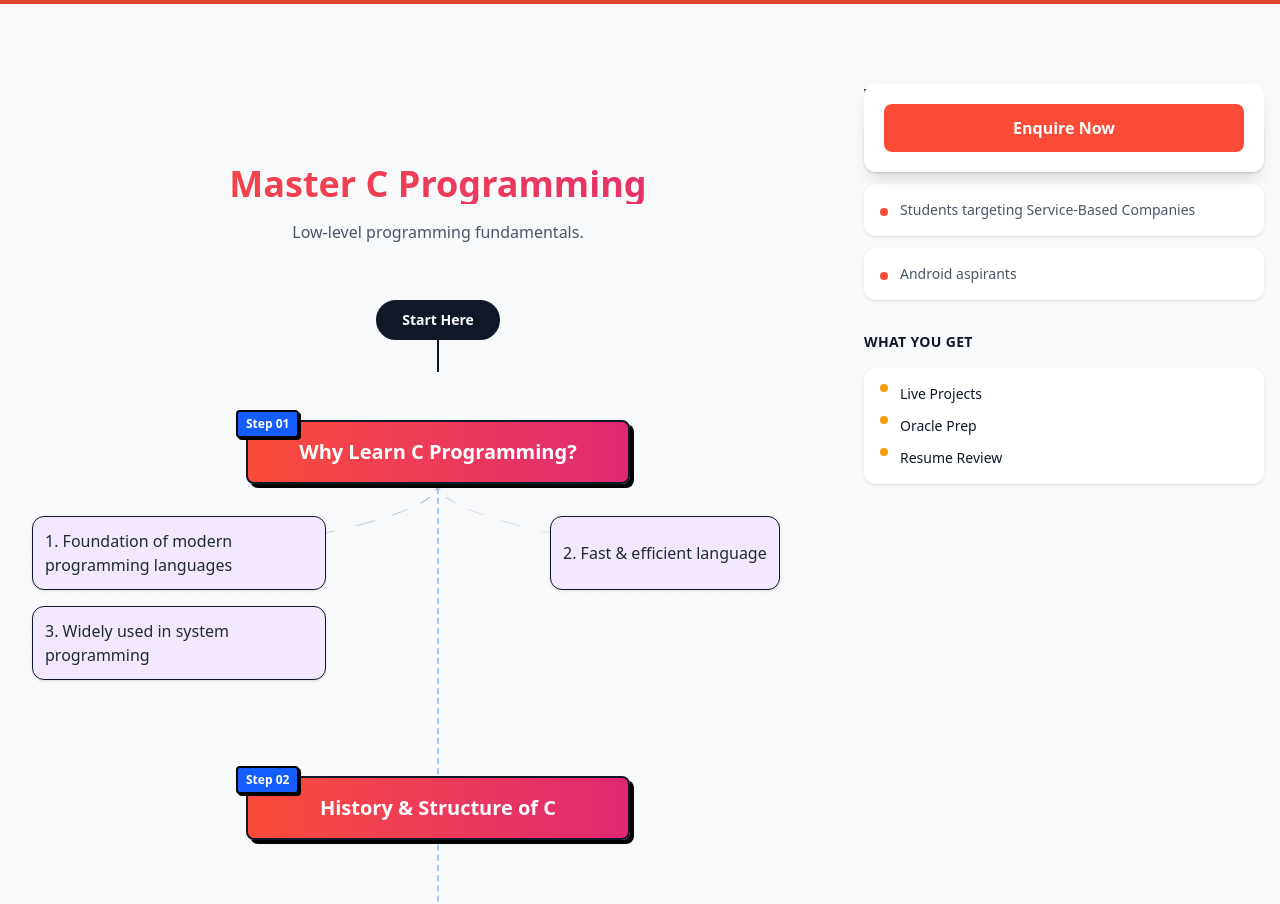
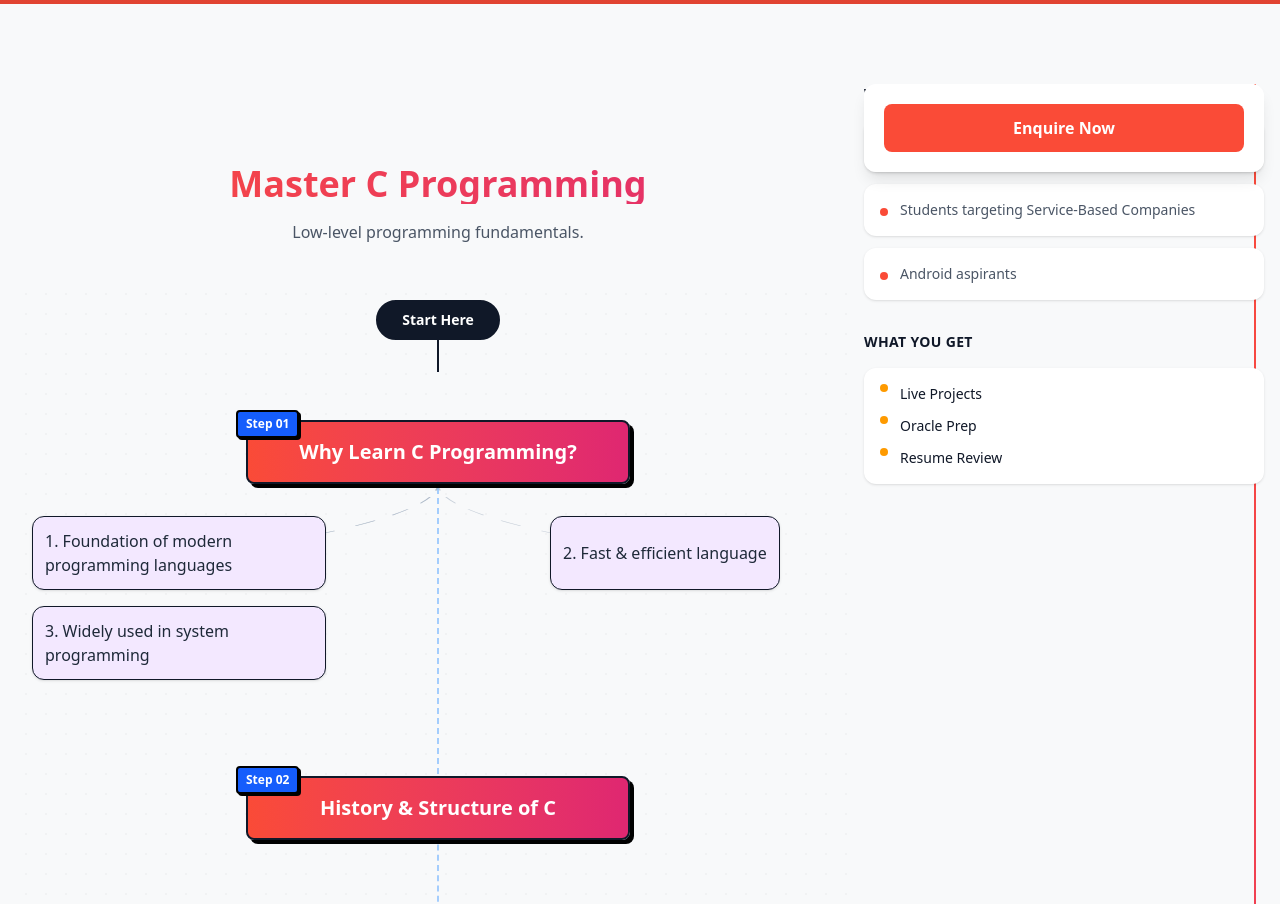
Before and after one commit to tushar598/Aksoft, a React (Vite) app in the folder client/: page /course/basicc in a window 1280 px wide. Shown: the part 860-1764 px from the top of the page. Built offline with nearby package versions, Linux system fonts and the light colour scheme; grey boxes are pictures that could not be loaded.

Commit message:
code with the code

```diff
--- a/client/src/components/CoursePage/CourseDetailsPage.jsx
+++ b/client/src/components/CoursePage/CourseDetailsPage.jsx
@@ -277,7 +277,7 @@
 //   );
 // }
 
-import React from "react";
+import React, { useEffect, useRef } from "react";
 import { useParams } from "react-router-dom";
 import { motion } from "framer-motion";
 import Roadmap from "./Roadmap";
@@ -325,34 +325,23 @@ const CourseRoadmapData = {
 
 export default function CourseDetailpage() {
   const { course } = useParams();
+  const splitRef = useRef(null); // 🔹 ref for split layout section
 
   const roadmap = CourseRoadmapData[course] || CourseRoadmapData.cpp;
 
   const courseTitle =
     course === "cpp"
-      ? [
-          "C++ Programming",
-          "Master C++ from fundamentals to performance-oriented coding.",
-        ]
+      ? ["C++ Programming", "Master C++ from fundamentals to performance-oriented coding."]
       : course === "corejava"
-        ? [
-            "Core Java",
-            "Build a strong Java foundation with OOP and JVM internals.",
-          ]
+      ? ["Core Java", "Build a strong Java foundation with OOP and JVM internals."]
       : course === "pythonbasics"
-          ? [
-              "Python Basics",
-              "Clean syntax, logic, and real-world programming.",
-            ]
+      ? ["Python Basics", "Clean syntax, logic, and real-world programming."]
       : course === "advancedjava"
       ? ["Advanced Java", "Enterprise Java & backend systems."]
       : course === "basicc"
       ? ["C Programming", "Low-level programming fundamentals."]
       : course === "basicjavascript"
-                ? [
-                    "JavaScript Basics",
-                    "Interactive web development essentials.",
-                  ]
+      ? ["JavaScript Basics", "Interactive web development essentials."]
       : course === "htmlcssjs"
       ? ["HTML, CSS & JS", "Frontend foundation for responsive UI."]
       : course === "mernstack"
@@ -360,10 +349,7 @@ export default function CourseDetailpage() {
       : course === "dbms"
       ? ["DBMS", "Data storage, indexing, and optimization."]
       : course === "dsafoundations"
-                        ? [
-                            "DSA Foundations",
-                            "Crack interviews with algorithms.",
-                          ]
+      ? ["DSA Foundations", "Crack interviews with algorithms."]
       : ["C++ Programming", "Step-by-step mastery."];
 
   const faqData =
@@ -389,17 +375,42 @@ export default function CourseDetailpage() {
       ? dsaFaqData
       : cppFaqData;
 
+  /* ===== FIXED SCROLL PROGRESS ===== */
+  useEffect(() => {
+    const handleScroll = () => {
+      if (!splitRef.current) return;
+
+      const section = splitRef.current;
+      const sectionTop = section.offsetTop;
+      const sectionHeight = section.offsetHeight;
+      const scrollY = window.scrollY;
+      const viewportHeight = window.innerHeight;
+
+      // start scrolling when top of section enters viewport
+      const start = sectionTop - viewportHeight / 2;
+      const end = sectionTop + sectionHeight - viewportHeight / 2;
+
+      const progress = Math.min(Math.max((scrollY - start) / (end - start), 0), 1);
+
+      const bar = document.getElementById("scroll-progress");
+      if (bar) bar.style.height = `${progress * 100}%`;
+    };
+
+    window.addEventListener("scroll", handleScroll);
+    handleScroll(); // initialize
+
+    return () => window.removeEventListener("scroll", handleScroll);
+  }, []);
+
   /* ===== Shared Roadmap + FAQ block ===== */
   const RoadmapAndFaq = (
     <>
       <div>
-        <div className="text-center  mt-20 mb-10">
-          <h2 className="text-4xl  font-bold bg-gradient-to-r from-[#fa4b37] to-[#df2771] bg-clip-text text-transparent">
+        <div className="text-center mt-20 mb-10">
+          <h2 className="text-4xl font-bold bg-gradient-to-r from-[#fa4b37] to-[#df2771] bg-clip-text text-transparent">
             Master {courseTitle[0]}
           </h2>
-          <p className="mt-4 text-gray-600 max-w-3xl mx-auto">
-            {courseTitle[1]}
-          </p>
+          <p className="mt-4 text-gray-600 max-w-3xl mx-auto">{courseTitle[1]}</p>
         </div>
         <Roadmap data={roadmap.slice(1)} />
       </div>
@@ -412,37 +423,25 @@ export default function CourseDetailpage() {
     <div className="bg-white text-gray-900">
       {/* HERO */}
       <section className="relative min-h-screen flex items-center justify-center bg-black">
-        <video
-          className="absolute inset-0 w-full h-full object-cover"
-          src="/large_2x.mp4"
-          autoPlay
-          muted
-          playsInline
-        />
+        <video className="absolute inset-0 w-full h-full object-cover" src="/large_2x.mp4" autoPlay muted playsInline />
         <div className="absolute inset-0 bg-gradient-to-t from-[#fa4b37]/90 to-[#df2771]/90" />
-
         <div className="relative z-10 px-6 text-center">
-          <motion.h1
-            className="text-4xl md:text-6xl font-bold text-white"
-            variants={fadeInUp}
-            initial="hidden"
-            animate="visible"
-          >
+          <motion.h1 className="text-4xl md:text-6xl font-bold text-white" variants={fadeInUp} initial="hidden" animate="visible">
             Learn {courseTitle[0]}
           </motion.h1>
-
-          <motion.p
-            className="mt-6 max-w-3xl mx-auto text-lg text-gray-100"
-            variants={fadeInUp}
-            transition={{ delay: 0.2 }}
-          >
+          <motion.p className="mt-6 max-w-3xl mx-auto text-lg text-gray-100" variants={fadeInUp} transition={{ delay: 0.2 }}>
             {courseTitle[1]}
           </motion.p>
         </div>
       </section>
 
       {/* SPLIT LAYOUT */}
-      <section className="relative bg-[#f8f9fa]">
+      <section ref={splitRef} className="relative bg-[#f8f9fa]">
+        {/* Scroll indicator */}
+        <div className="absolute right-6 top-20 bottom-20 w-[2px] bg-gray-200 hidden lg:block">
+          <div id="scroll-progress" className="w-full bg-gradient-to-b from-[#fa4b37] to-[#df2771]" style={{ height: "0%" }} />
+        </div>
+
         <div className="max-w-7xl mx-auto py-20 px-4 grid grid-cols-1 lg:grid-cols-[1fr_400px] gap-12 lg:gap-1">
           {/* LEFT — DESKTOP ONLY */}
           <aside className="hidden lg:block space-y-28">{RoadmapAndFaq}</aside>
@@ -451,19 +450,10 @@ export default function CourseDetailpage() {
           <main className="space-y-28">
             <div className="sticky top-24 space-y-8">
               <div>
-                <h4 className="font-bold mb-4 text-sm uppercase tracking-wide">
-                  Who is this course for?
-                </h4>
+                <h4 className="font-bold mb-4 text-sm uppercase tracking-wide">Who is this course for?</h4>
                 <ul className="space-y-3">
-                  {[
-                    "Aspiring Backend Developers",
-                    "Students targeting Service-Based Companies",
-                    "Android aspirants",
-                  ].map((item, i) => (
-                    <li
-                      key={i}
-                      className="flex gap-3 p-4 bg-white rounded-xl shadow-sm"
-                    >
+                  {["Aspiring Backend Developers", "Students targeting Service-Based Companies", "Android aspirants"].map((item, i) => (
+                    <li key={i} className="flex gap-3 p-4 bg-white rounded-xl shadow-sm">
                       <span className="w-2 h-2 mt-2 rounded-full bg-[#fa4b37]" />
                       <span className="text-sm text-gray-600">{item}</span>
                     </li>
@@ -472,26 +462,20 @@ export default function CourseDetailpage() {
               </div>
 
               <div>
-                <h4 className="font-bold mb-4 text-sm uppercase tracking-wide">
-                  What you get
-                </h4>
+                <h4 className="font-bold mb-4 text-sm uppercase tracking-wide">What you get</h4>
                 <div className="bg-white p-4 rounded-xl shadow-sm space-y-3">
-                  {["Live Projects", "Oracle Prep", "Resume Review"].map(
-                    (item, i) => (
+                  {["Live Projects", "Oracle Prep", "Resume Review"].map((item, i) => (
                     <div key={i} className="flex gap-3 text-sm font-medium">
                       <span className="w-2 h-2 rounded-full bg-amber-500" />
                       {item}
                     </div>
-                    ),
-                  )}
+                  ))}
                 </div>
               </div>
 
               <div className="sticky bottom-4">
                 <div className="bg-white p-5 rounded-xl shadow-lg text-center">
-                  <button className="w-full bg-[#fa4b37] text-white py-3 rounded-lg font-bold">
-                    Enquire Now
-                  </button>
+                  <button className="w-full bg-[#fa4b37] text-white py-3 rounded-lg font-bold">Enquire Now</button>
                 </div>
               </div>
             </div>
```
Lines whose indentation alone changed are shown as unchanged.
